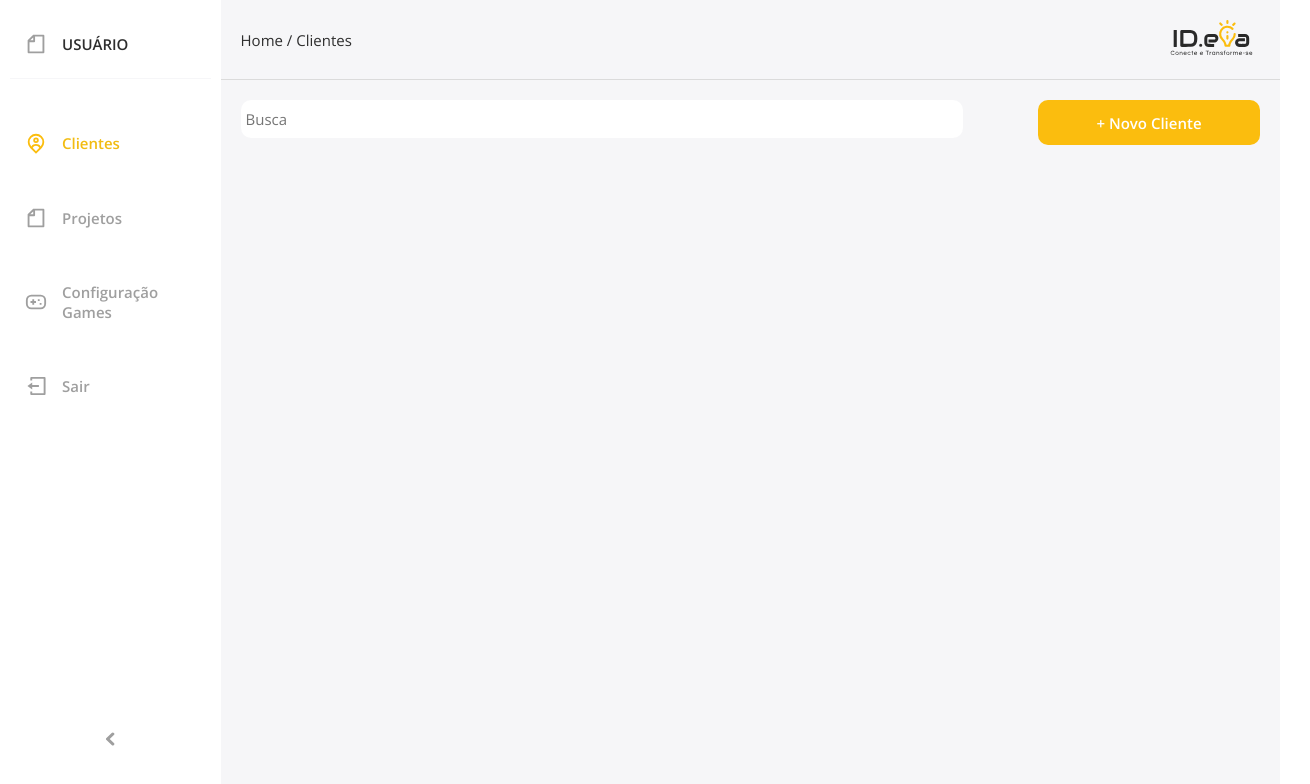
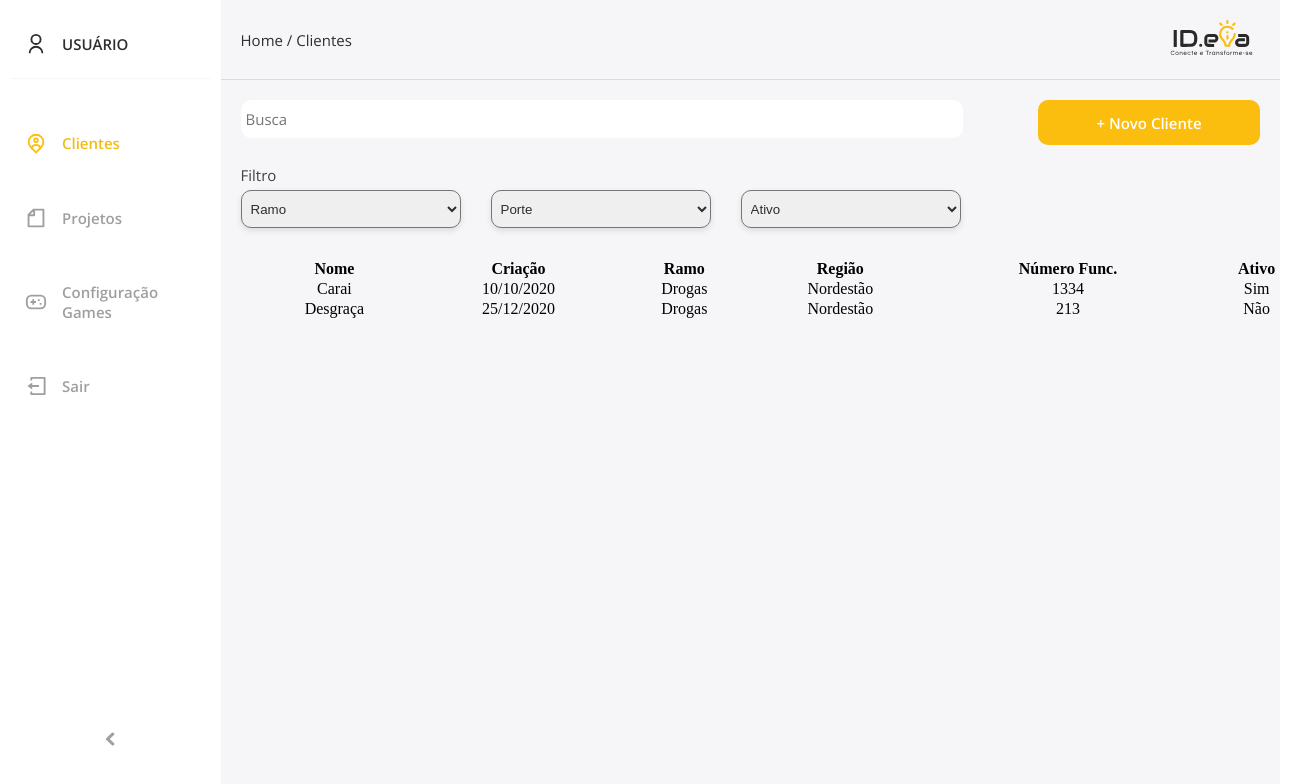
Before and after one commit to railson150/ID.eia, a Vue app: page /clientes in a window 1280 px wide. Shown: the top 784 px of the page, 1310 px wide, since content can reach past the window. Built offline with nearby package versions, Linux system fonts and the light colour scheme; the HTML template or start-up script is replaced by a standard one.

Commit message:
Várias mudanças

```diff
--- a/src/components/Buscar.vue
+++ b/src/components/Buscar.vue
@@ -1,7 +1,7 @@
 <template>
   <div class="buscar">
     <input type="text" placeholder="Busca">
-    <button>+ Novo Cliente</button>
+    <router-link class="button" to="/clientes/new">+ Novo Cliente</router-link>
   </div>
 </template>
 
@@ -29,11 +29,15 @@ export default {
   border: none;
   padding: 5px;
 }
-.buscar button {
+.buscar .button {
+  display: flex;
   width: 222px;
   height: 45px;
   color: #fff;
   text-align: center;
+  text-decoration: none;
+  justify-content: center;
+  align-items: center;
   font: normal normal 600 15px/20px Open Sans;
   background: #FBBD0E 0% 0% no-repeat padding-box;
   border-radius: 10px;
--- a/src/components/Sidebar.vue
+++ b/src/components/Sidebar.vue
@@ -1,7 +1,7 @@
 <template>
   <div class="sidebar" :class="{'show': showSidebar}">
     <div class="user">
-      <img src="../assets/icone.svg">
+      <img src="../assets/icon_perfil.svg">
       <span :class="{'show-names': showSidebar}">Usuário</span>
     </div>
     <div class="menu-items">
--- a/src/views/Client.vue
+++ b/src/views/Client.vue
@@ -2,6 +2,59 @@
   <div class="clientes">
       <Header />
       <Buscar />
+      <div class="main">
+        <div class="filtro">
+          <p>Filtro</p>
+          <select name="ramo" id="ramo">
+            <option value="" selected disabled>Ramo</option>
+            <option value="">Ramo 1</option>
+            <option value="">Ramo 2</option>
+            <option value="">Ramo 3</option>
+          </select>
+          <select name="porte" id="porte">
+            <option value="" selected disabled>Porte</option>
+            <option value="pequeno">Pequeno</option>
+            <option value="medio">Médio</option>
+            <option value="grande">Grande</option>
+          </select>
+          <select name="status" id="status">
+            <option value="ativo" selected>Ativo</option>
+            <option value="inativo">Inativo</option>
+          </select>
+        </div>
+        <div class="lista">
+          <table>
+            <thead>
+              <tr>
+                <th>Nome</th>
+                <th>Criação</th>
+                <th>Ramo</th>
+                <th>Região</th>
+                <th>Número Func.</th>
+                <th>Ativo</th>
+              </tr>
+            </thead>
+            <tbody>
+              <tr>
+                <td>Carai</td>
+                <td>10/10/2020</td>
+                <td>Drogas</td>
+                <td>Nordestão</td>
+                <td>1334</td>
+                <td>Sim</td>
+              </tr>
+              <tr>
+                <td>Desgraça</td>
+                <td>25/12/2020</td>
+                <td>Drogas</td>
+                <td>Nordestão</td>
+                <td>213</td>
+                <td>Não</td>
+              </tr>
+            </tbody>
+          </table>
+        </div>
+      </div>
   </div>
 </template>
 
@@ -23,4 +76,28 @@ export default {
     height: 100%;
     width: 100%;
   }
+  .clientes  .filtro {
+    padding-left: 20px;
+  }
+  .clientes .filtro select {
+    margin-right: 30px;
+    width: 220px;
+    height: 38px;
+    box-shadow: 0px 3px 6px #0000001A;
+    border-radius: 10px;
+    outline: 0;
+    padding-left: 5px;
+    color: #2E2E2E;
+  }
+  .clientes .filtro p {
+    margin-bottom: 5px;
+    font: normal normal 300 15px/20px Open Sans;
+    letter-spacing: 0px;
+    color: #414141;
+  }
+  table {
+    margin: 30px;
+    width: 100%;
+    text-align: center;
+  }
 </style>
--- a/src/views/Login.vue
+++ b/src/views/Login.vue
@@ -31,7 +31,7 @@ export default {
         // console.log(this.response)
         if (this.response.status == 200) {
            localStorage.setItem('token', this.response.data.token)
-            this.$router.push({ name: 'Dashboard' })
+            this.$router.push({ name: 'Client' })
         }
       })
       .catch(function(error){
```
Also changed, not shown: src/assets/icon_perfil.svg (added).
